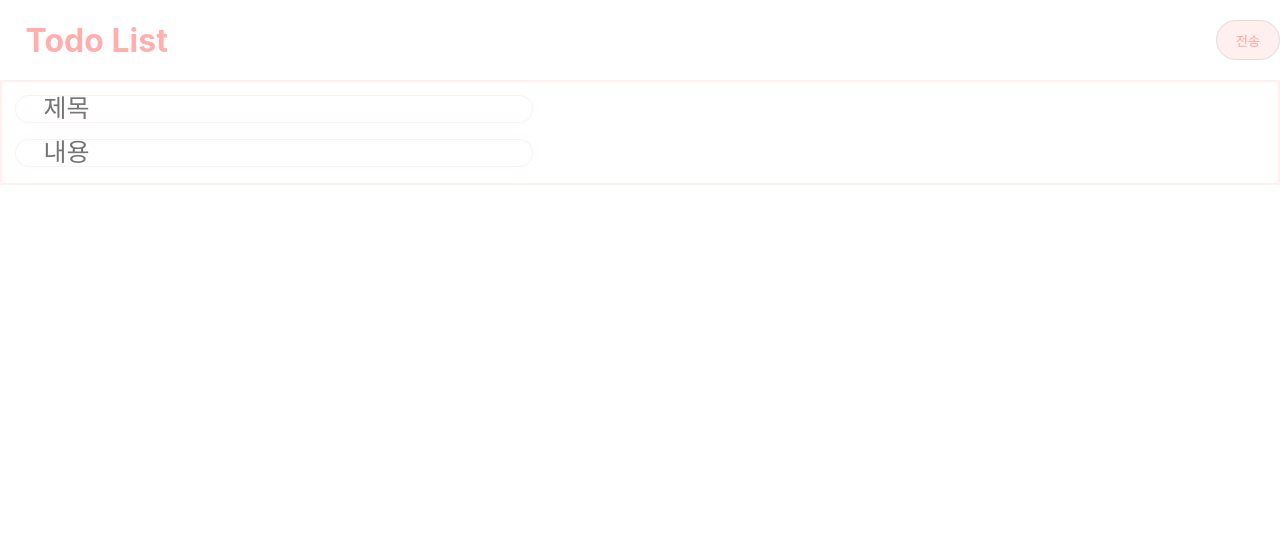
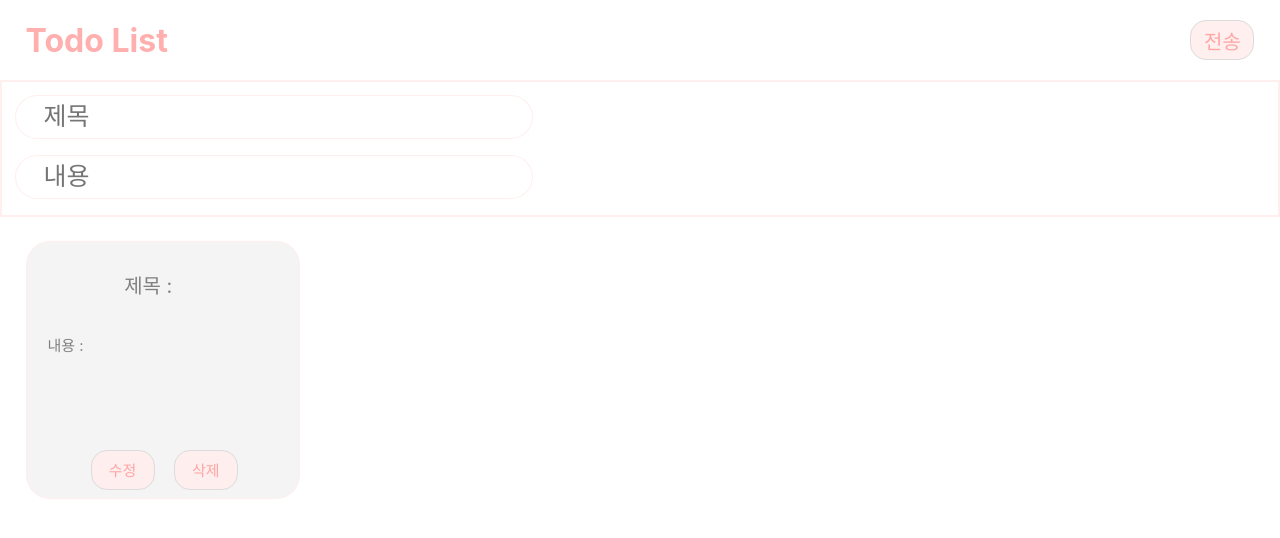
Before and after one commit to jho951/chat_with_SJ, a React (Create React App) app in the folder frontchat/: page / in a window 1280 px wide. Shown: the top 538 px of the page. Built offline with nearby package versions, Linux system fonts and the light colour scheme.

Commit message:
#1 todolist 뷰 수정

```diff
--- a/frontchat/src/App.js
+++ b/frontchat/src/App.js
@@ -1,9 +1,12 @@
 import { useState } from "react";
 import styled from "styled-components";
+import TodoList from "./list";
 
 const App = () => {
   const [title, setTitle] = useState("");
   const [content, setContent] = useState("");
+  const changeTitle = (e) => setTitle(e.target.value);
+  const changeContent = (e) => setContent(e.target.value);
 
   return (
     <>
@@ -15,9 +18,10 @@ const App = () => {
           </div>
         </Header>
         <InputDiv>
-          <InputSt type="text" placeholder="제목"></InputSt>
-          <InputSt type="text" placeholder="내용"></InputSt>
+          <InputSt type="text" placeholder="제목" onChange={changeTitle} />
+          <InputSt type="text" placeholder="내용" onChange={changeContent} />
         </InputDiv>
+        <TodoList title={title} content={content} />
       </Wrap>
     </>
   );
@@ -33,19 +37,19 @@ const Header = styled.div`
   height: 10vh;
   width: 100vw;
   color: #fe3a3566;
-
   display: flex;
   justify-content: space-between;
   text-indent: 2vw;
 `;
 const InputDiv = styled.div`
+  height: 15vh;
   display: flex;
   flex-direction: column;
   padding: 1vw 0 0 1vw;
   border: 2px solid #feee;
 `;
 const InputSt = styled.input`
-  height: 3vh;
+  height: 5vh;
   width: 40vw;
   margin-bottom: 2vh;
   font-size: 25px;
@@ -56,8 +60,10 @@ const InputSt = styled.input`
 const ButtonSt = styled.button`
   width: 5vw;
   height: 5vh;
-  border-radius: 3rem;
+  border-radius: 1rem;
+  font-size: 20px;
   color: #fe3a3566;
   background-color: #feee;
   border: 0.5px solid gainsboro;
+  margin-right: 2vw;
 `;
--- a/frontchat/src/index.js
+++ b/frontchat/src/index.js
@@ -1,4 +1,3 @@
-import React from "react";
 import ReactDOM from "react-dom/client";
 import "./index.css";
 import App from "./App";
--- /dev/null
+++ b/frontchat/src/list.js
@@ -0,0 +1,55 @@
+import styled from "styled-components";
+
+export default function TodoList({ title, content }) {
+  return (
+    <>
+      <Wrap>
+        <TitleFont> 제목 : {title}</TitleFont>
+        <ContentFont> 내용 : {content}</ContentFont>
+        <ButtonWrap>
+          <ButtonSt>수정</ButtonSt>
+          <ButtonSt>삭제</ButtonSt>
+        </ButtonWrap>
+      </Wrap>
+    </>
+  );
+}
+const Wrap = styled.div`
+  width: 20vw;
+  height: 30vh;
+  display: flex;
+  position: relative;
+  flex-direction: column;
+  border: 0.5px solid #feee;
+  border-radius: 1.5rem;
+  margin: 3vh 2vw;
+  padding: 1vh;
+  background-color: #f4f4f4;
+`;
+const TitleFont = styled.p`
+  font-size: 20px;
+  text-indent: 7vw;
+  color: gray;
+`;
+const ContentFont = styled.p`
+  font-size: 15px;
+  text-indent: 1vw;
+  color: gray;
+`;
+const ButtonSt = styled.button`
+  width: 5vw;
+  height: 5vh;
+  border-radius: 1rem;
+  font-size: 15px;
+  color: #fe3a3566;
+  background-color: #feee;
+  border: 0.5px solid gainsboro;
+  margin: 0 1.5vw 1vh 0;
+`;
+const ButtonWrap = styled.div`
+  display: flex;
+  position: absolute;
+  bottom: 0;
+  left: 5vw;
+  margin: auto;
+`;
```
